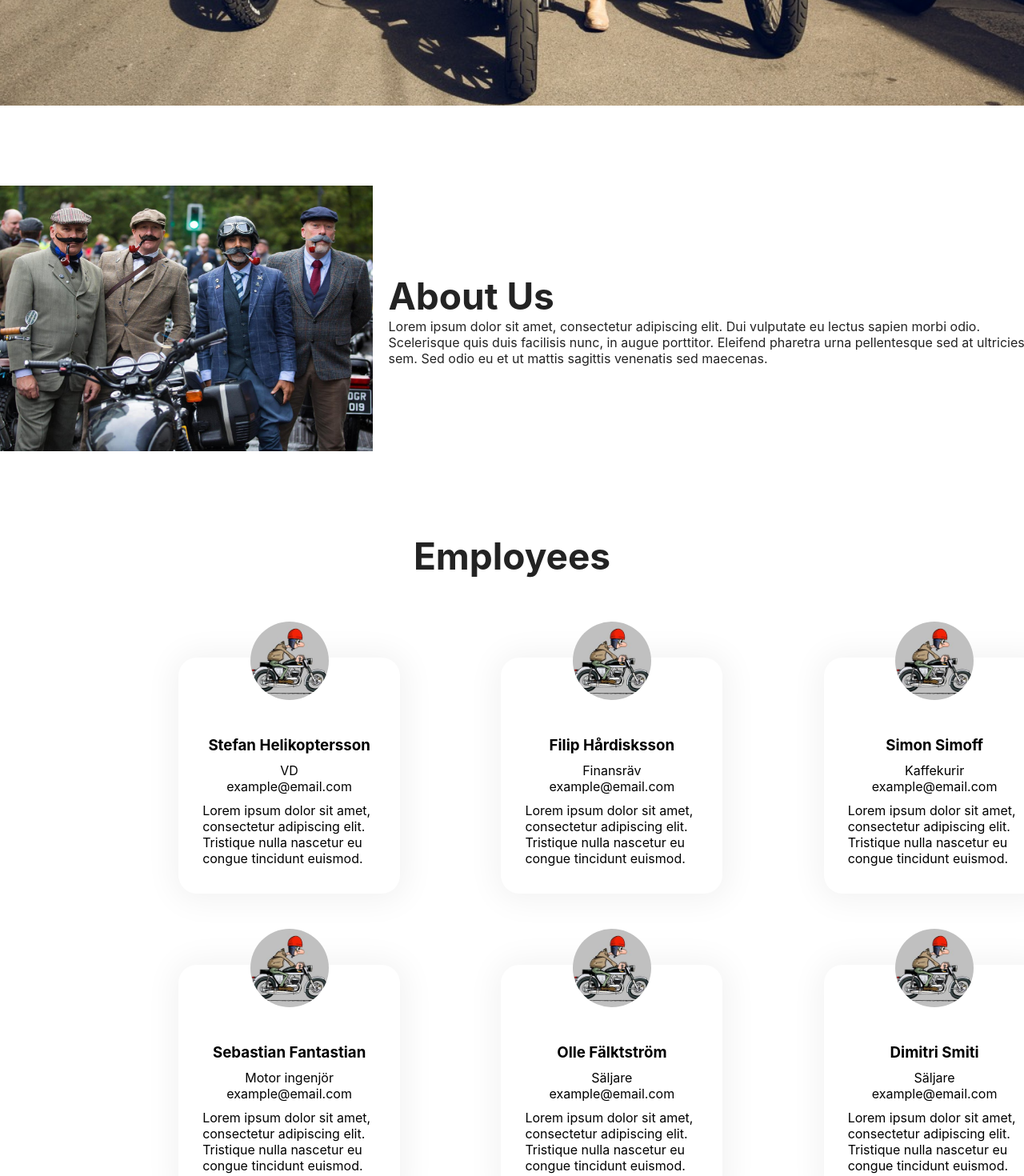
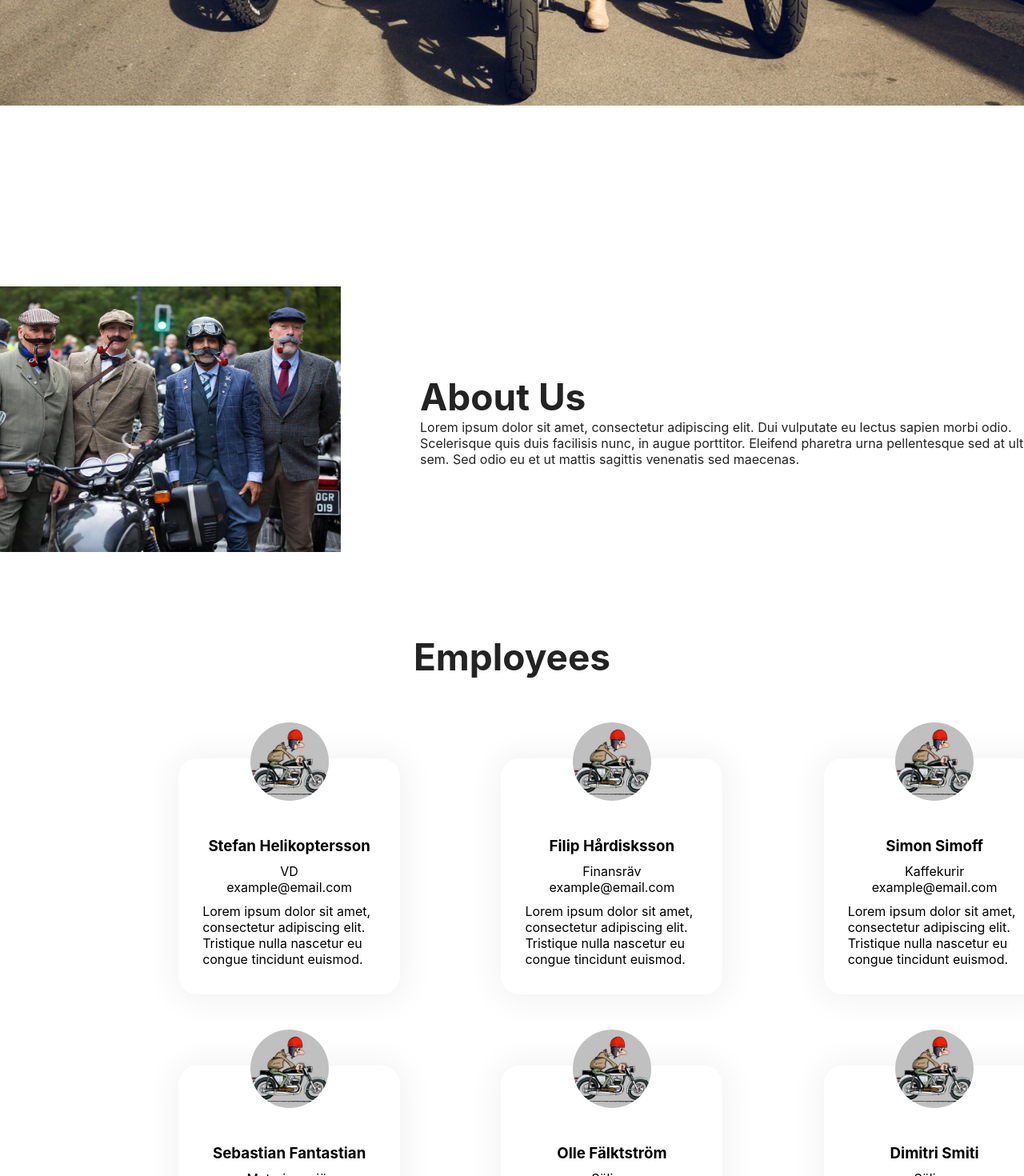
Before and after one commit to SamuelMeijer/agile-project-group5, a JavaScript app: page /about in a window 1280 px wide. Shown: the part 660-2130 px from the top of the page at 80% size. Built offline with nearby package versions, Linux system fonts and the light colour scheme; the HTML template or start-up script is replaced by a standard one.

Commit message:
fixing margins

```diff
--- a/src/components/About/About.js
+++ b/src/components/About/About.js
@@ -107,7 +107,7 @@ function About() {
                             <h3 className={Styles.h3}>Sebastian Fantastian</h3>
                         </div>
                         <div className={Styles.cardInfo}>
-                            <p>Motor ingenjör</p>
+                            <p>Motoringenjör</p>
                             <p>example@email.com</p>
                         </div>
                         <div className={Styles.cardLorem}>
--- a/src/components/About/about.module.css
+++ b/src/components/About/about.module.css
@@ -67,7 +67,6 @@
 }
 
 .middle {
-  margin-top: 100px;
   display: flex;
   justify-content: center;
 }
@@ -75,6 +74,7 @@
 .mid {
   display: flex;
   width: 1440px;
+  margin-top: 226px;
 }
 
 .middleText {
@@ -82,7 +82,7 @@
   justify-content: center;
   align-items: flex-start;
   flex-flow: column;
-  padding-left: 20px;
+  margin-left: 99px;
 }
 
 .emph2box {
```
